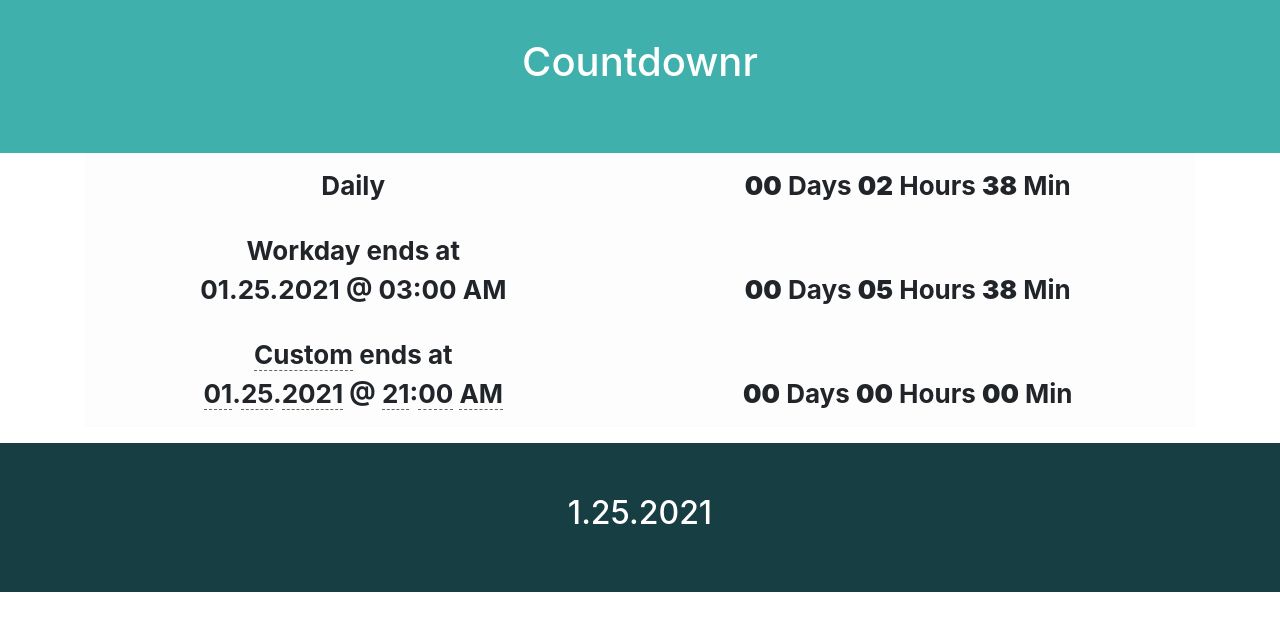
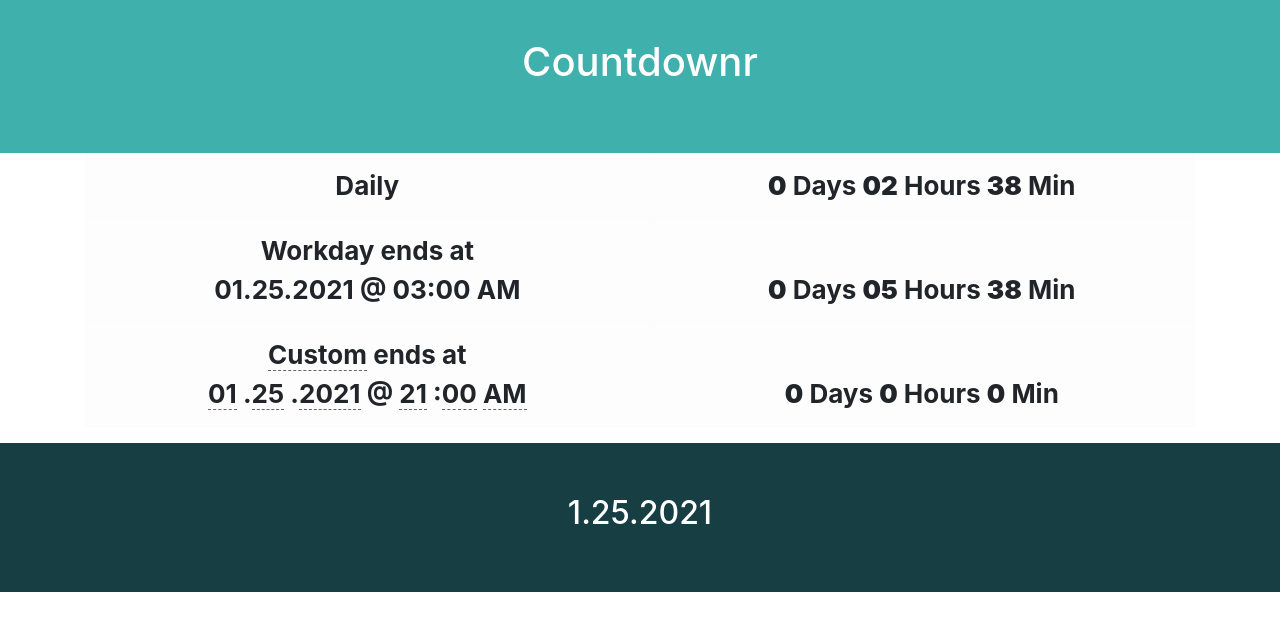
Before and after one commit to derekwolters/cntdwnr, a React (Create React App) app: page /dashboard in a window 1280 px wide. Shown: the top 630 px of the page. Built offline with nearby package versions, Linux system fonts and the light colour scheme.

Commit message:
EOW updates

```diff
--- a/src/timer/countdowner.js
+++ b/src/timer/countdowner.js
@@ -52,14 +52,17 @@ class Countdowner extends Component {
       diff -= timeLeft.years * 365.25 * 86400;
     }
     if (diff >= 86400) { // 24 * 60 * 60
+      console.log("days");
       timeLeft.days = Math.floor(diff / 86400);
       diff -= timeLeft.days * 86400;
     }
     if (diff >= 3600) { // 60 * 60
+      console.log("hours");
       timeLeft.hours = Math.floor(diff / 3600);
       diff -= timeLeft.hours * 3600;
     }
     if (diff >= 60) {
+      console.log("min");
       timeLeft.min = Math.floor(diff / 60);
       diff -= timeLeft.min * 60;
     }
@@ -74,7 +77,8 @@ class Countdowner extends Component {
 
   addLeadingZeros(value) {
     value = String(value);
-    while (value.length < 2) {
+    console.log(value);
+    while (value.length < 2 && value != 0) {
       value = '0' + value;
     }
     return value;
```
Also changed, not shown: src/dashboard/Dashboard.js (+6 -6 lines).
